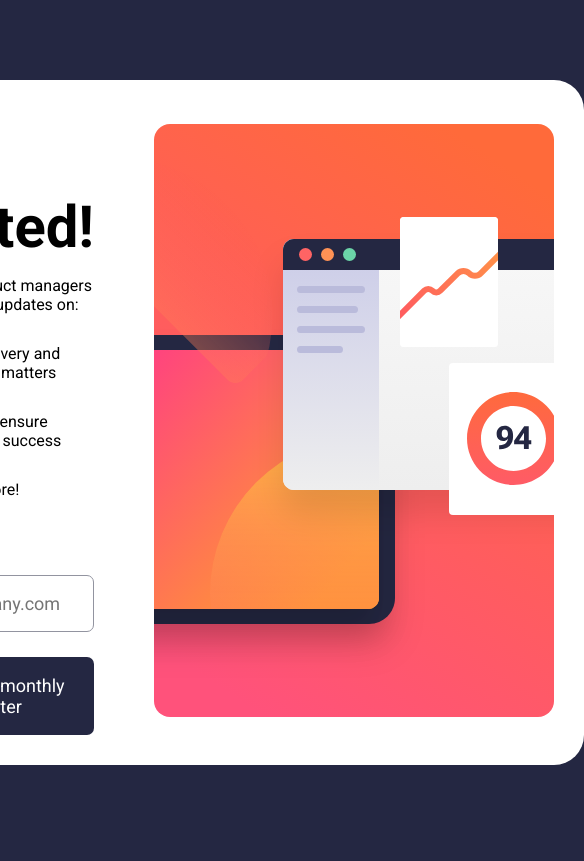
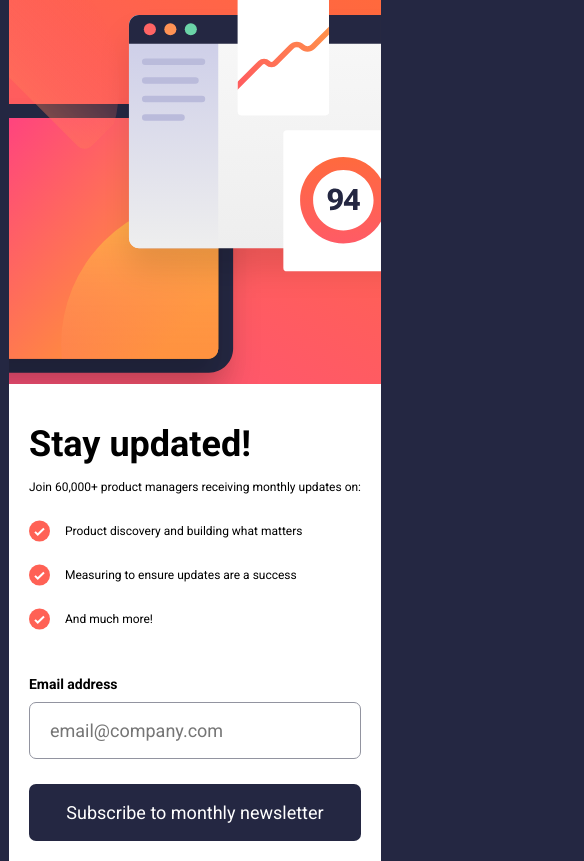
Before and after one commit to Caaspita/Newsletter-SingUp, a plain HTML site: page index.html in a window 390 px wide. Shown: the whole page, 584 px wide, since content can reach past the window. Drawn offline with Linux system fonts and the light colour scheme.

Commit message:
finalizado

```diff
--- a/styles.css
+++ b/styles.css
@@ -111,38 +111,42 @@ p{
     display: none;
 }
 
- @media (max-width: 375px) {
-    .success-content{
-        height: 100vh;
-        justify-content: space-between;
+ @media (max-width: 798px) {
+    .contenedor{
+        max-height: 100vh;
     }
-    .contenedor{
-        max-width: 100vh;
-        max-height: 100vh;
+    .content-info{
+        margin: 20px;
     }
     .content{
         display: flex;
         flex-direction: column-reverse;
         padding: 0;
         margin: 0;
+        gap: 0;
         border-radius: 0;
+    }
+    .content-img{
         width: 100%;
-        height: 100%;
+        height: 30%;
+
     }
+    .content-img img{
+        width: 100%;
+        height: 400px;
+        object-fit: cover;
+    }
+
+
+}
+ @media (max-width: 425px) {
+   .contenedor{
+    height: 100%;
+   }
     h1{
-        font-size: 26px;
-        margin-top: 0;
+        font-size: 36px;
     }
     p{
-        font-size: 10px;
-    }
-    #bg{
-        display: none;
-    }
-    #bgm{
-        display: inline-flex;
-        margin: 0;
-        padding: 0;
-        width: 100%;
+        font-size: 12px;
     }
 }
```
